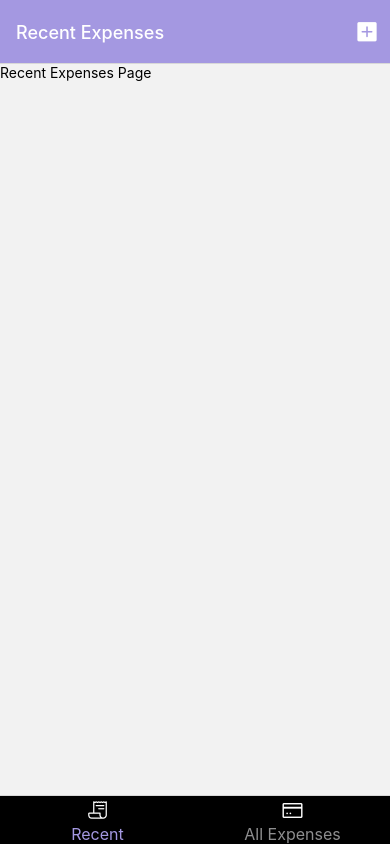
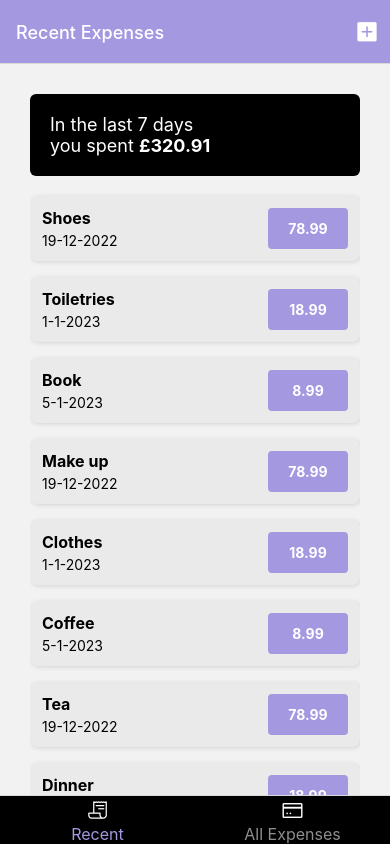
Before and after one commit to b-lauren/ExpensesApp, a React Native app: screen / in a window 390 px wide. Built offline with nearby package versions, Linux system fonts and the light colour scheme.

Commit message:
calculating total

```diff
--- a/components/ExpensesOutput/ExpensesOutput.jsx
+++ b/components/ExpensesOutput/ExpensesOutput.jsx
@@ -59,10 +59,10 @@ const DUMMY_EXPENSES = [
   },
 ];
 
-export const ExpensesOutput = ({ expenses }) => {
+export const ExpensesOutput = ({ expenses, expensesPeriod }) => {
   return (
     <View style={styles.outputContainer}>
-      <ExpensesSummary expenses={DUMMY_EXPENSES} />
+      <ExpensesSummary expenses={DUMMY_EXPENSES} periodName={expensesPeriod} />
       <ExpensesList expenses={DUMMY_EXPENSES} />
     </View>
   );
--- a/components/ExpensesOutput/ExpensesSummary.jsx
+++ b/components/ExpensesOutput/ExpensesSummary.jsx
@@ -1,13 +1,16 @@
 import { Text, View, StyleSheet } from 'react-native';
 import { GlobalStyles } from '../../constants/styles';
 
-export const ExpensesSummary = () => {
+export const ExpensesSummary = ({ expenses, periodName }) => {
+  const expensesSum = expenses.reduce((sum, expense) => {
+    return sum + expense.amount;
+  }, 0);
   return (
     <View>
       <View style={styles.container}>
-        <Text style={styles.summaryText}>In the Last 7 Days</Text>
+        <Text style={styles.summaryText}>In {periodName}</Text>
         <Text style={styles.summaryText}>
-          you spent <Text style={styles.sum}> £5.99</Text>
+          you spent <Text style={styles.sum}>£{expensesSum.toFixed(2)}</Text>
         </Text>
       </View>
     </View>
--- a/screens/AllExpenses.jsx
+++ b/screens/AllExpenses.jsx
@@ -4,8 +4,7 @@ import { ExpensesOutput } from '../components/ExpensesOutput/ExpensesOutput';
 export const AllExpenses = () => {
   return (
     <View>
-      {/* <Text>All Expenses Page</Text> */}
-      <ExpensesOutput />
+      <ExpensesOutput expensesPeriod="Total" />
     </View>
   );
 };
--- a/screens/RecentExpenses.jsx
+++ b/screens/RecentExpenses.jsx
@@ -1,9 +1,10 @@
 import { Text, View } from 'react-native';
+import { ExpensesOutput } from '../components/ExpensesOutput/ExpensesOutput';
 
 export const RecentExpenses = () => {
   return (
     <View>
-      <Text>Recent Expenses Page</Text>
+      <ExpensesOutput expensesPeriod="the last 7 days" />
     </View>
   );
 };
```
